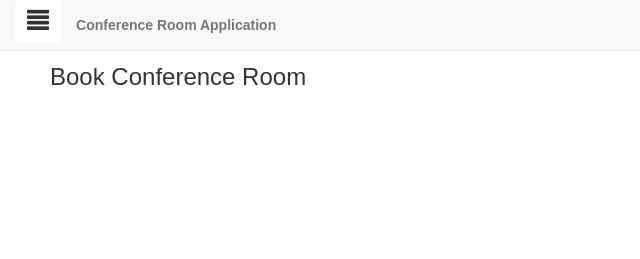
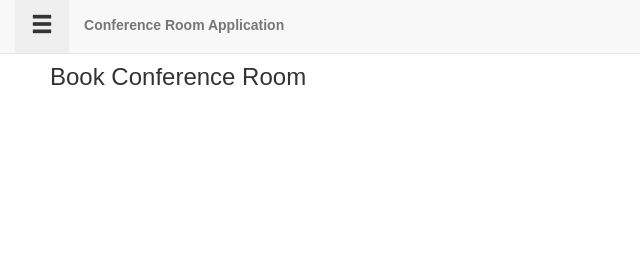
Before and after one commit to coder-weiru/Conference-Room-UI, a website: page webapp/index.html in a window 1280 px wide. Shown: the whole page, without its empty margins (0-640 px from the left). Drawn offline with Linux system fonts and the light colour scheme; files whose address does not match are found by name.

Commit message:
use button for the menu to avoid route to '/#'

```diff
--- a/webapp/index.html
+++ b/webapp/index.html
@@ -51,13 +51,15 @@
             <div class="navbar navbar-default navbar-fixed-top" role="navigation">
                   <div class="container-fluid">
                         <div class="navbar-header">
-                            <a href="#" class="btn btn-default" id="btn-menu" snap-toggle="" ng-click="toggleMenu()" style="font-size: 22px;border:0px solid transparent"><span class="glyphicon glyphicon-align-justify"></span></a>
                             <button type="button" class="navbar-toggle" data-toggle="collapse"
                                     data-target=".navbar-ex1-collapse">
                                 <span class="sr-only">Toggle navigation</span>
                                 <span class="icon-bar"></span>
                                 <span class="icon-bar"></span>
                                 <span class="icon-bar"></span>
+                            </button>
+                            <button snap-toggle id="btn-menu" class="button button-icon" ng-click="toggleMenu()" style="font-size: 22px; border:0px solid transparent; padding: 11px 16px;">
+                                <i class="glyphicon glyphicon-menu-hamburger"></i>
                             </button>
                         </div>
                         <p class="navbar-text"><strong>         Conference Room Application</strong></p>
```
